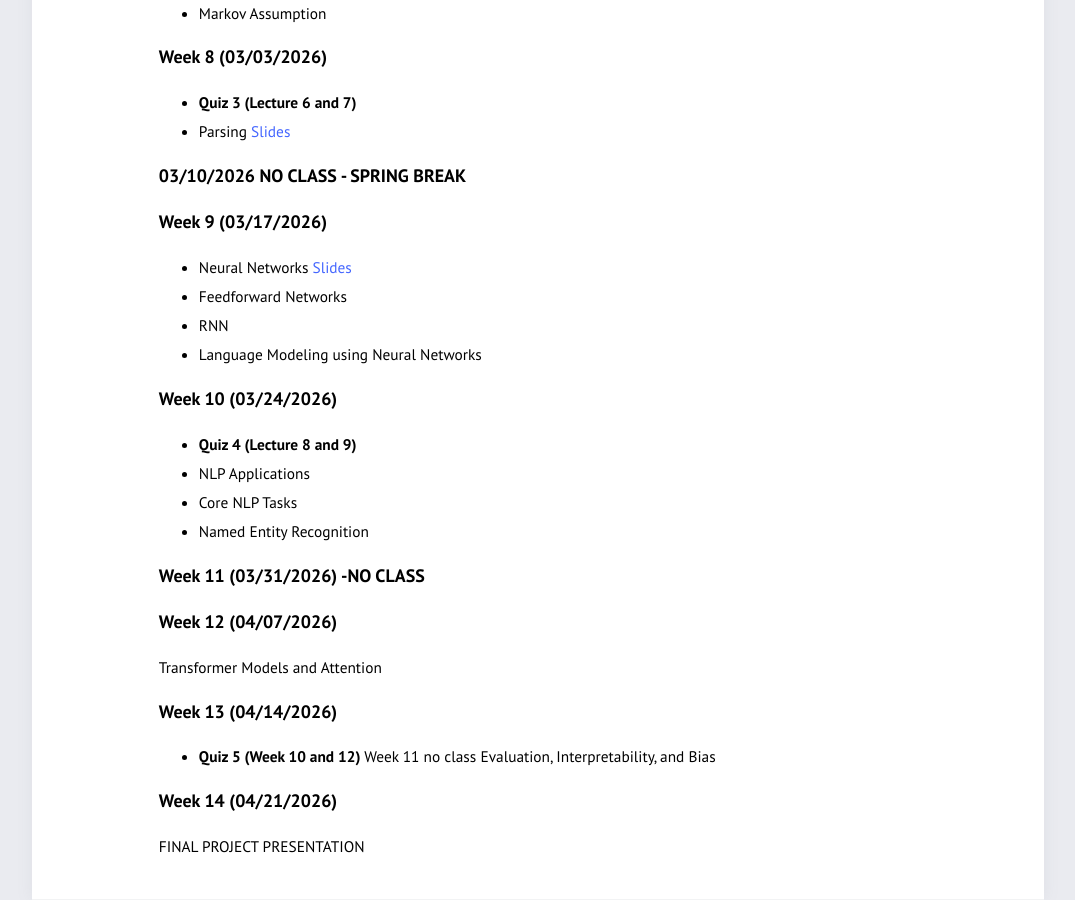
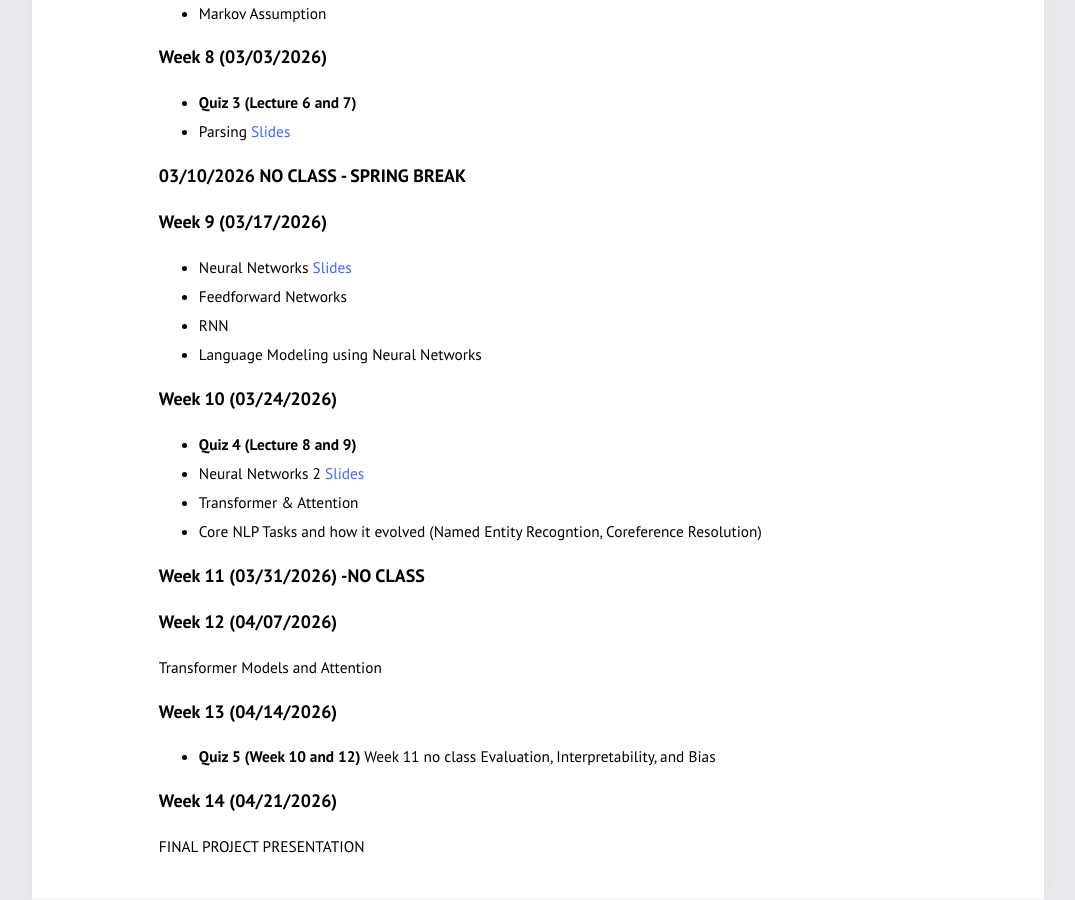
Before and after one commit to azirikly/nlu-gw26, a Jekyll site: the page built from syllabus.md, in a window 1280 px wide and 900 px high, scrolled down 1093 px. Shown: the whole window, without its empty margins (102-1177 px from the left). Built offline with Jekyll 4.4.1, drawn with Linux system fonts in a browser that asks for light colours.

Commit message:
Revise Week 10 syllabus topics
Updated Week 10 topics to include Neural Networks 2 and Transformer & Attention.

```diff
--- a/syllabus.md
+++ b/syllabus.md
@@ -45,9 +45,9 @@ Text Classification [Slides](slides/Lecture3_NLU_Zirikly.pdf)
 
 ### Week 10 (03/24/2026)
 * **Quiz 4 (Lecture 8 and 9)**
-- NLP Applications
-- Core NLP Tasks
-- Named Entity Recognition
+- Neural Networks 2 [Slides](slides/Lecture10_NLU_Zirikly.pdf)
+- Transformer & Attention
+- Core NLP Tasks and how it evolved (Named Entity Recogntion, Coreference Resolution)
 
 ### Week 11 (03/31/2026) -NO CLASS
 
```
